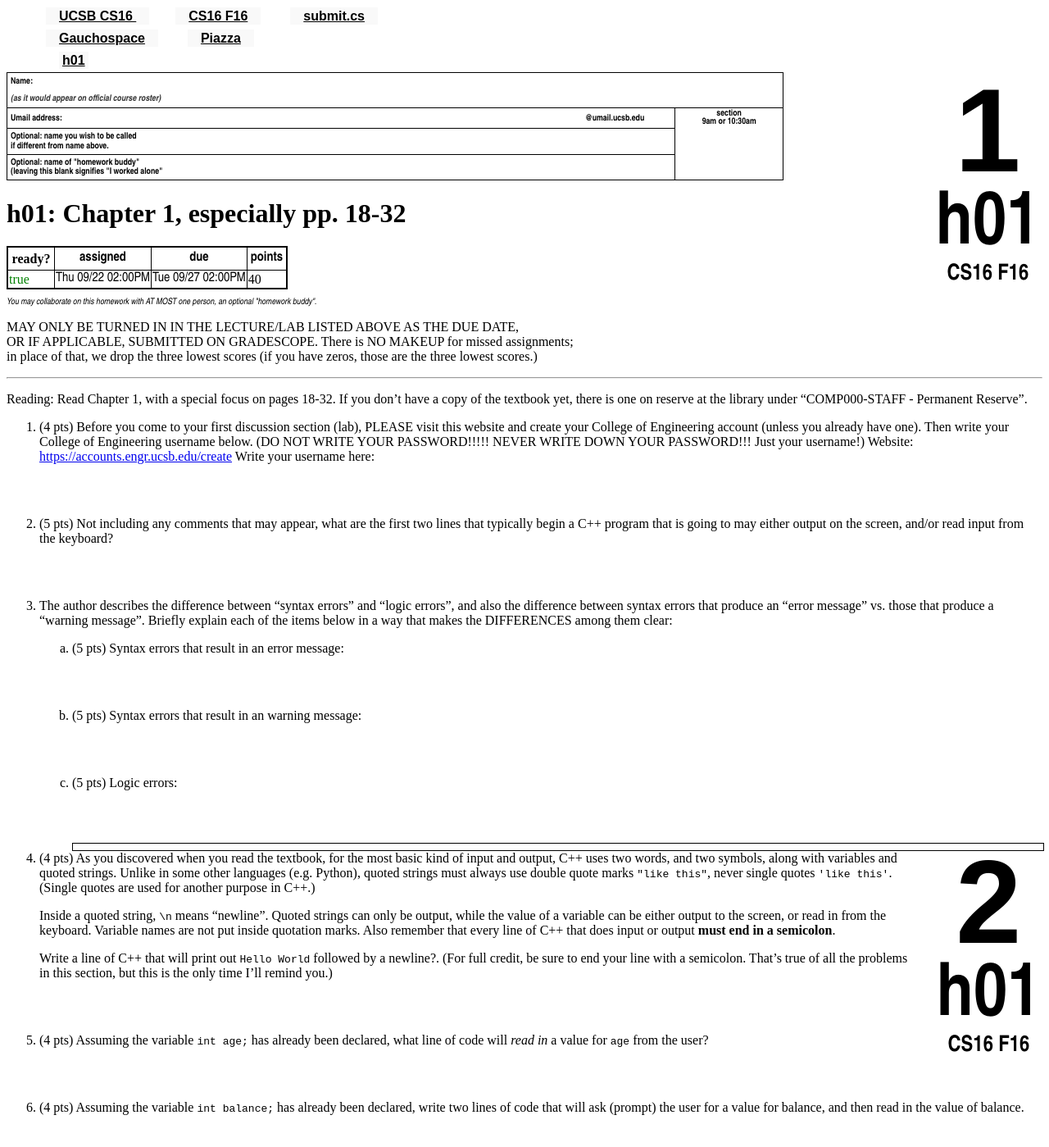
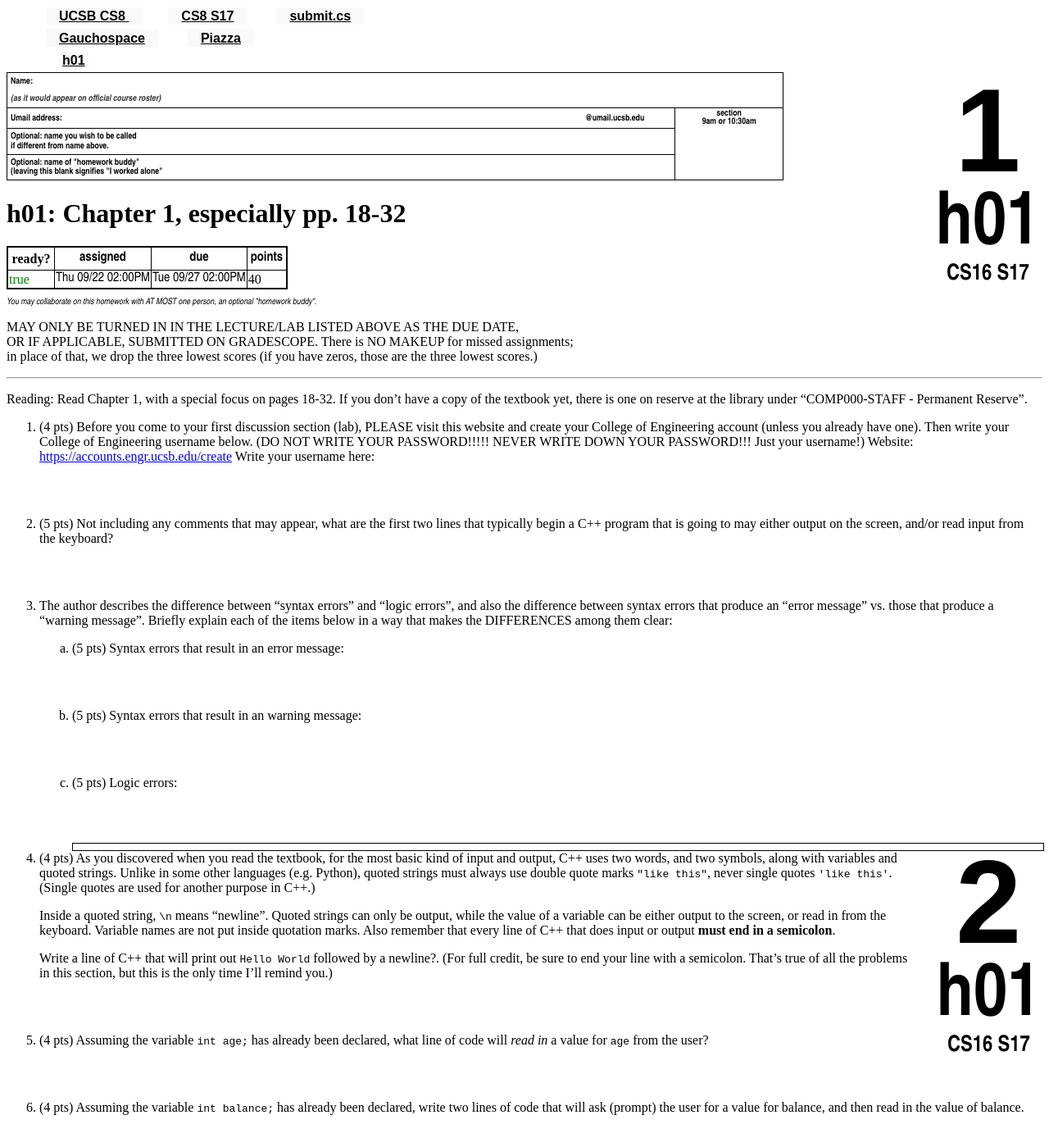
Before and after one commit to pconrad/ucsb-cs8-s17.github.io, a Jekyll site: the page built from _hwk/h01.md, in a window 1280 px wide and 1400 px high. Shown: the whole window at 82% size. Built offline with Jekyll 4.4.1, drawn with Linux system fonts in a browser that asks for light colours.

Commit message:
Update _config.yml

```diff
--- a/_config.yml
+++ b/_config.yml
@@ -1,4 +1,4 @@
-github_url: https://github.com/ucsb-cs16-f16/ucsb-cs16-f16.github.io
+github_url: https://github.com/ucsb-cs8/ucsb-cs8-sp17-matni.github.io
 
 on_campus: http://proquest.safaribooksonline.com
 off_campus: http://proquest.safaribooksonline.com.proxy.library.ucsb.edu:2048
@@ -8,7 +8,7 @@ start_date: 2016-09-18 00:00:00.00-7:00
 num_weeks: 11
 extra_exam_week: true
 
-instructor_url: https://ucsb-cs16.github.io/instructor
+instructor_url: https://ucsb-cs8.github.io/instructor
 
 cal_dates: >
   [
@@ -21,11 +21,11 @@ cal_dates: >
   ]
 
 
-course: "CS16"
-legacy_wiki_name: 16wiki
-legacy_wiki_url: "https://foo.cs.ucsb.edu/16wiki"
-qtr: "F16"
-quarter: "Fall 2016"
+course: "CS8"
+legacy_wiki_name: 8wiki
+legacy_wiki_url: "https://foo.cs.ucsb.edu/8wiki"
+qtr: "S17"
+quarter: "Spring 2017"
 
 kramdown:
    parse_block_html: true
```
